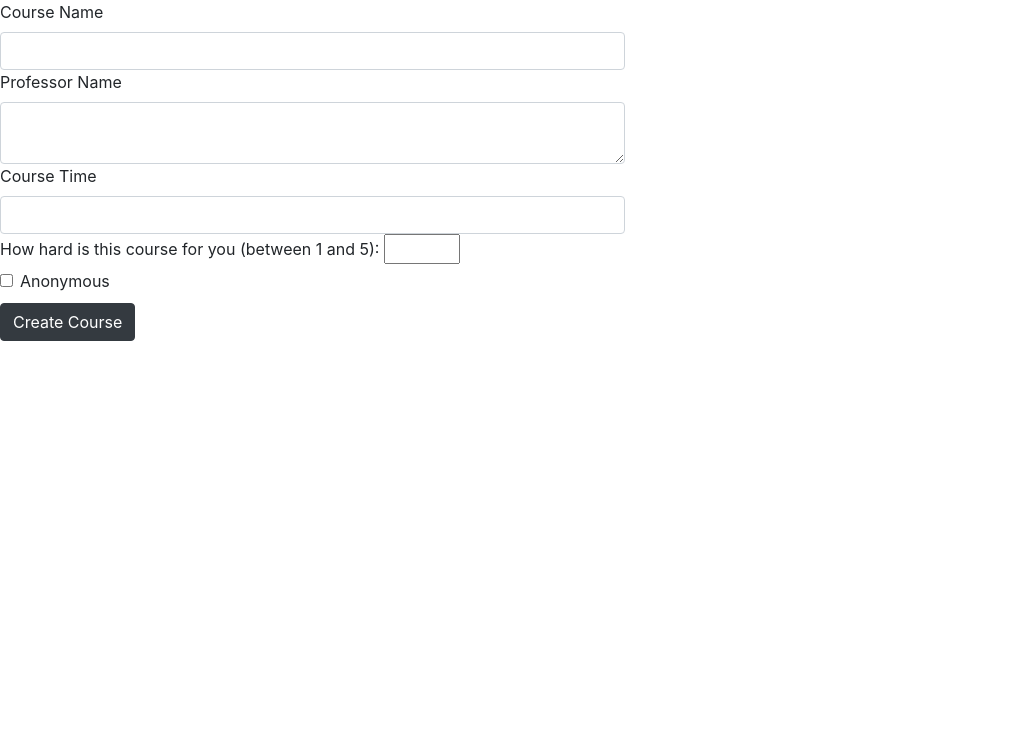
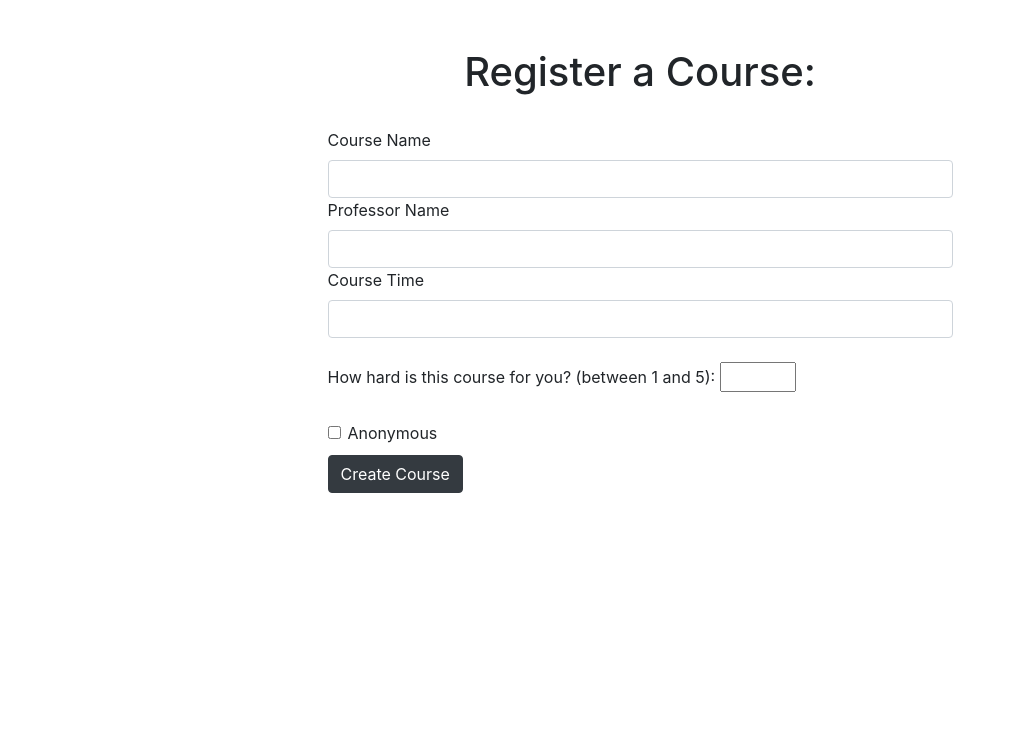
Before and after one commit to jgb4ub/study-buddies, a Django app: page /1/enrollcourse/ in a window 1280 px wide. Shown: the part 56-789 px from the top of the page, without its empty margins (0-1016 px from the left). Run offline with Django 3.2, Linux system fonts and the light colour scheme; data that the repository does not hold is empty; some libraries are stand-ins or nearby versions.

Commit message:
UI updates

```diff
--- a/StudyForum/templates/studyforum/course_submission.html
+++ b/StudyForum/templates/studyforum/course_submission.html
@@ -15,36 +15,39 @@
 </head>
 <body>
 <div class = "col-md-4"></div>
-
+<br><br>
+<h1>Register a Course:</h1><br>
 <form action = "{% url 'studyforum:addcourse' id=user.id %}" method = "post">
     {% csrf_token %}
     <div class="row column-positioning">
-        <div class="col-md-6">
+        <div class="col-md-6 mx-auto">
             <label>Course Name</label>
             <input type="text" class="form-control" id="subject-area" name="name">
         </div>
     </div>
     <div class="row column-positioning">
-        <div class="col-md-6">
+        <div class="col-md-6 mx-auto">
             <label> Professor Name</label>
-            <textarea class="form-control" id="text-area" name="professor">
+            <input type="text" class="form-control" id="text-area" name="professor">
   </textarea>
         </div>
     </div>
     <div class="row column-positioning">
-        <div class="col-md-6">
+        <div class="col-md-6 mx-auto">
             <label>Course Time</label>
             <input type="text" class="form-control" id="subject-area" name="time">
         </div>
     </div>
+    <br>
     <div class="row column-positioning">
-        <div class="col-md-6">
-            <label for="quantity">How hard is this course for you (between 1 and 5):</label>
+        <div class="col-md-6 mx-auto">
+            <label for="quantity">How hard is this course for you? (between 1 and 5):</label>
             <input type="number" id="quantity" name="rating" min="1" max="5">
         </div>
     </div>
+    <br>
     <div class="row check-box-row">
-        <div class="col-md-6">
+        <div class="col-md-6 mx-auto">
             <div class="form-check">
                 <input type="checkbox" class="form-check-input" name="postable">
             </div>
--- a/StudyForum/templates/studyforum/posting_submission.html
+++ b/StudyForum/templates/studyforum/posting_submission.html
@@ -20,16 +20,16 @@
     <div style="margin-bottom: 30px" class="column-positioning col-md-8 mx-auto">
         <h1>Pick a posting category:</h1><br>
         <div class="col-md-9 mx-auto">
-            <p>Type in whatever category you wish to have, such as study question or course question</p>
+            <p>Type in whatever category you wish to have, such as study question or course question.</p>
             <input type="text" class="form-control" id="subject-area" name="category">
         </div>
     </div>
     <div class="row column-positioning">
         <div class="col-md-6 mx-auto">
             <label>Post Subject</label>
-            <input type="text" class="form-control" id="subject-area" name="submitter">
+            <input type="text" placeholder="e.g.  CS 3240" class="form-control" id="subject-area" name="submitter">
             <label>Discord Link</label>
-            <input type="text" class="form-control" id="subject-area" name="discord">
+            <input type="text" placeholder="n/a" class="form-control" id="subject-area" name="discord">
         </div>
     </div>
     <div class="row column-positioning">
```
Also changed, not shown: StudyForum/templates/studyforum/course_enrollment.html (+8 -5 lines), StudyForum/templates/studyforum/course_removal.html (+5 -4 lines).
